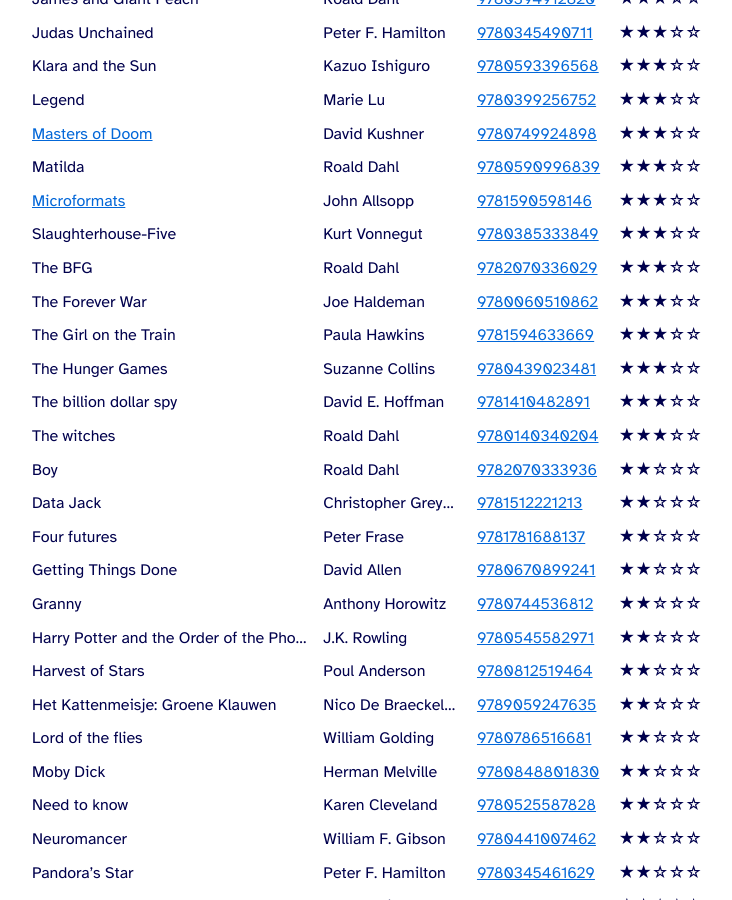
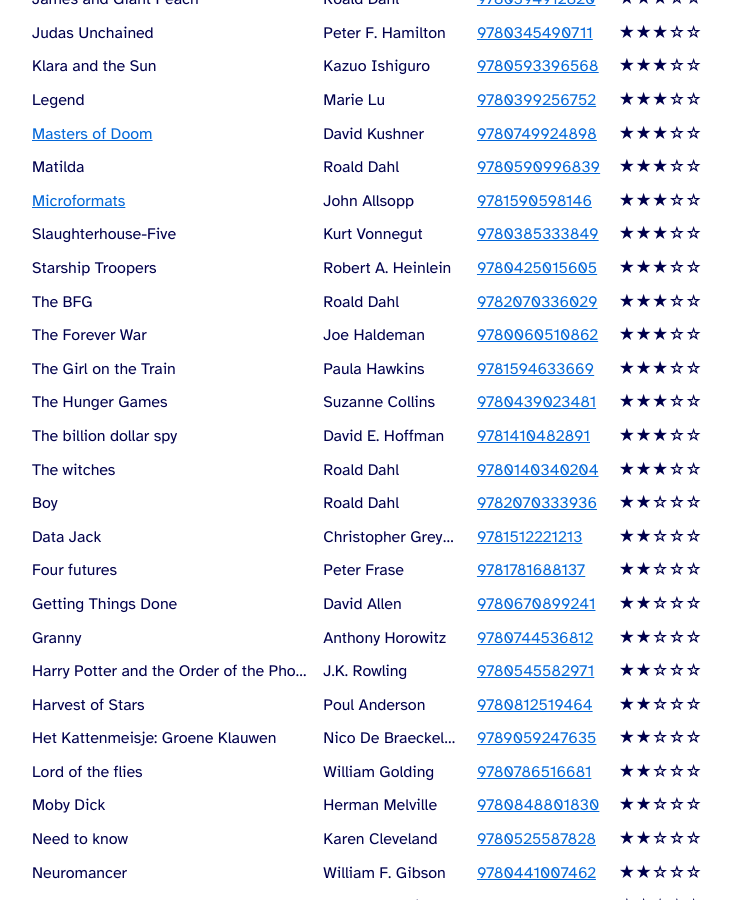
Before and after one commit to cimm/suffix, a Jekyll site: the page built from reading/index.html, in a window 1280 px wide and 900 px high, scrolled down 2523 px. Shown: the whole window, without its empty margins (273-1005 px from the left). Built offline with Jekyll 4.4.1, drawn with Linux system fonts in a browser that asks for light colours.

Commit message:
Add Starship Troopers by R. Heinlein

```diff
--- a/_data/books.yml
+++ b/_data/books.yml
@@ -325,6 +325,10 @@
   author: "Kurt Vonnegut"
   isbn13: 9780385333849
   rating: 3
+- name: "Starship Troopers"
+  author: "Robert A. Heinlein"
+  isbn13: 9780425015605
+  rating: 3
 - name: "Steve Jobs"
   author: "Walter Isaacson"
   isbn13: 9788937483943
```
